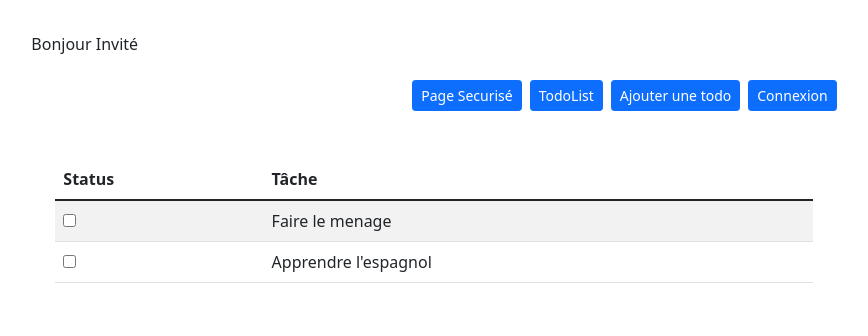
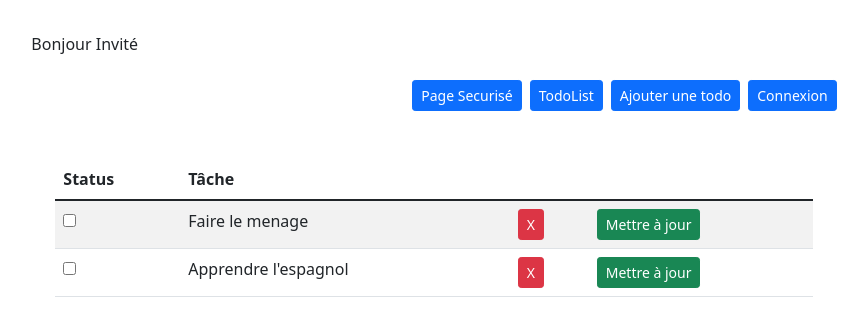
Before and after one commit to JeremT8/AnguApp, an Angular app in the folder MyApp/: page /todolist in a window 1280 px wide. Shown: the top 336 px of the page, without its empty margins (206-1074 px from the left). Built offline with nearby package versions, Linux system fonts and the light colour scheme.

Commit message:
exercice complete

```diff
--- a/MyApp/src/app/pages/todo-form/todo-form.component.html
+++ b/MyApp/src/app/pages/todo-form/todo-form.component.html
@@ -11,5 +11,5 @@
 		<label for="" class="form-check-label">Terminée</label>
 
 	</div>
-	<button class="btn btn-primary">Ajouter une tâche</button>
+	<button class="btn btn-primary" (click)="validateForm()">Ajouter une tâche</button>
 </div>
--- a/MyApp/src/app/pages/todo-list/todo-list.component.html
+++ b/MyApp/src/app/pages/todo-list/todo-list.component.html
@@ -13,6 +13,12 @@
 	    <tr *ngFor="let task of tasksService.taskList">
 		    <td><input type="checkbox" [checked]="task.done"></td>
 		    <td> {{ task.taskName }} </td>
+        <td>
+          <button class="btn btn-danger btn-sm" (click)="tasksService.deleteTask(task.id)">X</button>
+        </td>
+        <td>
+          <button class="btn btn-success btn-sm">Mettre à jour</button>
+        </td>
 	    </tr>
     </tbody>
   </table>
--- a/MyApp/src/app/services/todo.service.ts
+++ b/MyApp/src/app/services/todo.service.ts
@@ -7,8 +7,8 @@ import { Todo } from '../models/todo.model';
 export class TodoService {
 
   taskList: Todo[] = [
-    new Todo({taskName: "Faire le menage", done: false}),
-    new Todo({taskName: "Apprendre l'espagnol", done: false})
+    new Todo({taskName: "Faire le menage", done: false, id: 1}),
+    new Todo({taskName: "Apprendre l'espagnol", done: false, id: 2}),
   ];
 
   constructor() {
@@ -24,4 +24,11 @@ export class TodoService {
      this.taskList.push(data);
    }
 
+   deleteTask(id: number | undefined): void {
+    const index = this.taskList.findIndex(item => item.id == id);
+    this.taskList.splice(index, 1);
+  }
+
+
+
 }
```
